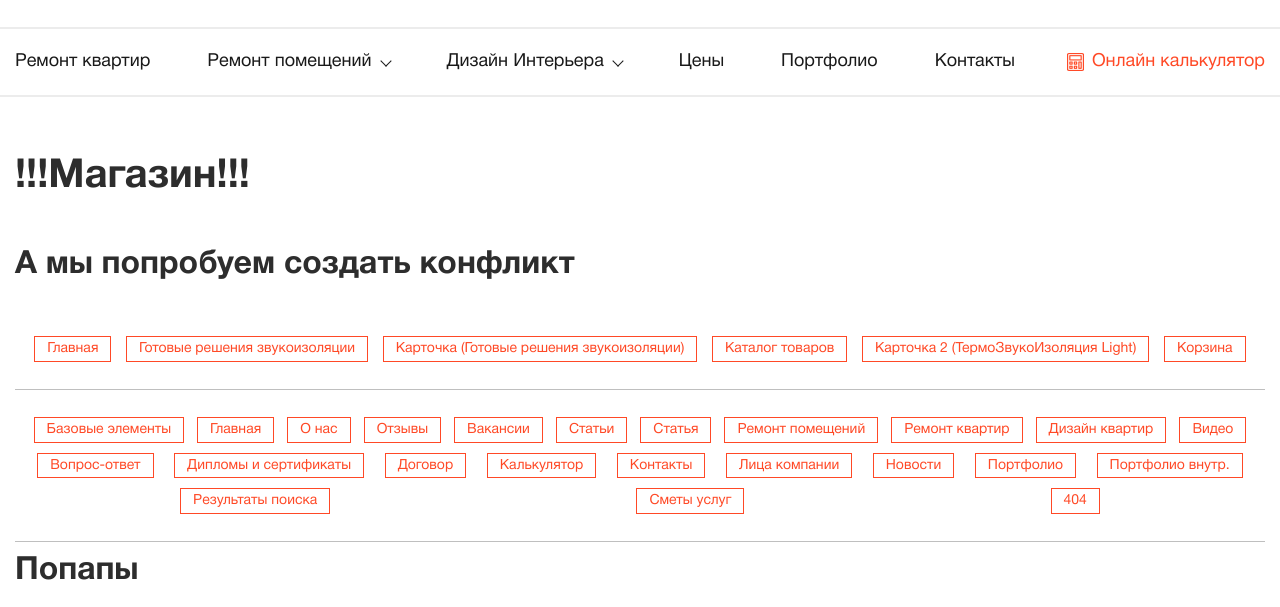
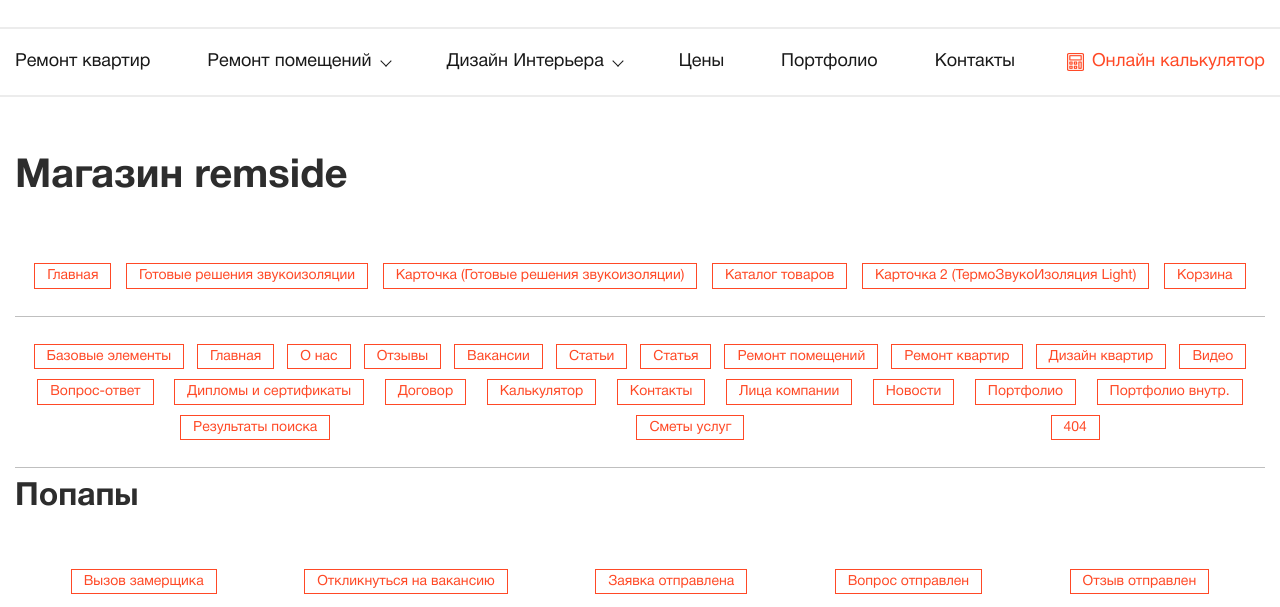
Before and after one commit to tochcha/remside, a plain HTML site: page index.html in a window 1280 px wide. Shown: the part 193-800 px from the top of the page. Drawn offline with Linux system fonts and the light colour scheme.

Commit message:
Ух как все сложно

```diff
--- a/index.html
+++ b/index.html
@@ -168,8 +168,7 @@
                     <nav class="index_nav">
                         <br>
                         <br>
-                        <h1>!!!Магазин!!!</h1>
-                        <h2>А мы попробуем создать конфликт</h2>
+                        <h1>Магазин remside</h1>
                         <ul>
                             <li><a href="shop-home.html">Главная</a></li>
                             <li><a href="gotovye-reshenia.html">Готовые решения звукоизоляции</a></li>
```
